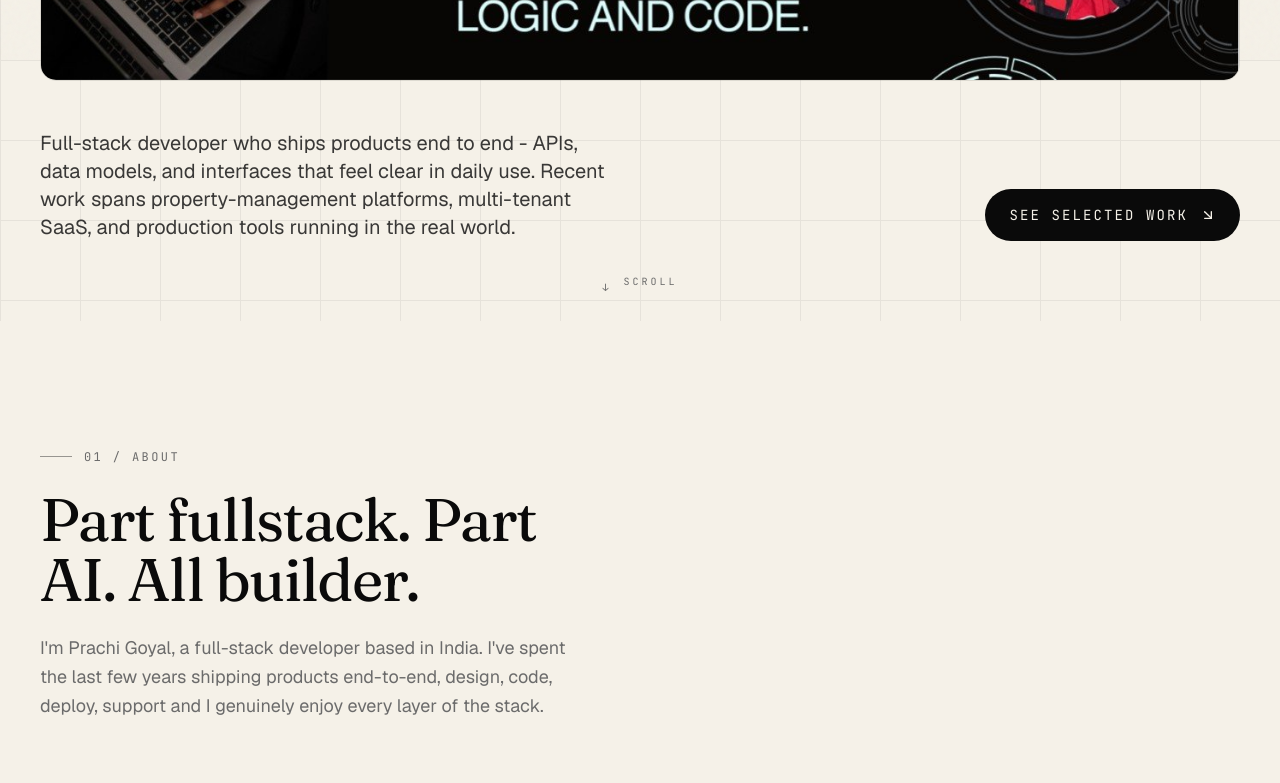
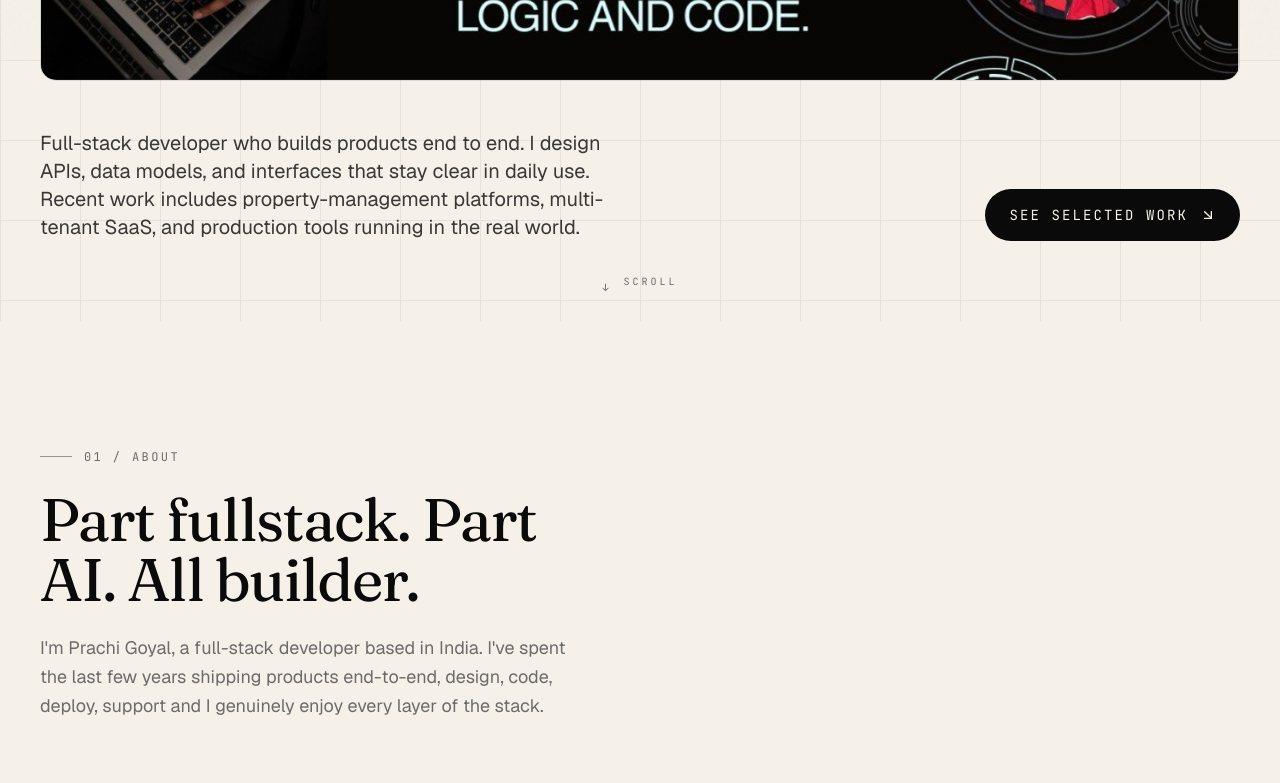
Before and after one commit to iprachigoyal/iprachigoyal.github.io, a React (Vite) app: page / in a window 1280 px wide. Shown: the part 740-1523 px from the top of the page. Built offline with nearby package versions, Linux system fonts and the light colour scheme.

Commit message:
Update favicon and enhance content data. Changed favicon text to "PG" and adjusted font properties. Revised personal tagline for clarity and added freelance web developer experience with relevant technologies.

```diff
--- a/src/data/content.js
+++ b/src/data/content.js
@@ -9,7 +9,7 @@ export const personal = {
   location: 'India',
   email: 'goyalprachi711@gmail.com',
   tagline:
-    'Full-stack developer who ships products end to end - APIs, data models, and interfaces that feel clear in daily use. Recent work spans property-management platforms, multi-tenant SaaS, and production tools running in the real world.',
+    'Full-stack developer who builds products end to end. I design APIs, data models, and interfaces that stay clear in daily use. Recent work includes property-management platforms, multi-tenant SaaS, and production tools running in the real world.',
   // The banner you uploaded — already styled as a portfolio header
   banner: '/banner.png',
   available: true,
@@ -73,6 +73,8 @@ export const experience = [
     tags: ['React', 'TypeScript', 'CASL / RBAC', 'AppFolio', 'SendGrid', 'Gmail API'],
   },
 
+
+
   {
     company: 'Ultivic Pvt. Ltd',
     role: 'Jr. React Developer',
@@ -81,6 +83,15 @@ export const experience = [
     description:
       'Developed 20+ reusable and scalable UI components with React and Redux Toolkit, tailored to diverse client requirements. Ensured responsive design and optimized performance across devices and browsers.',
     tags: ['React', 'Redux Toolkit', 'Responsive UI'],
+  },
+  {
+    company: 'Freelance',
+    role: 'Web Developer',
+    period: '2024 — Present',
+    type: 'Self-Employed',
+    description:
+      'Building the frontend of websites and web apps using modern technologies. Working directly with clients to design and develop user interfaces that meet their business needs.',
+    tags: ['React', 'Next.js', 'Tailwind', 'UI/UX'],
   },
   {
     company: 'Quark Software Inc',
```
Also changed, not shown: public/favicon.svg.
